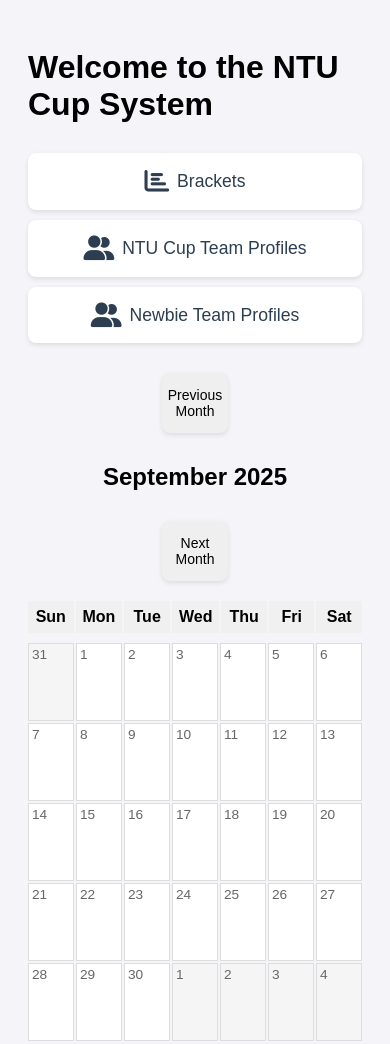
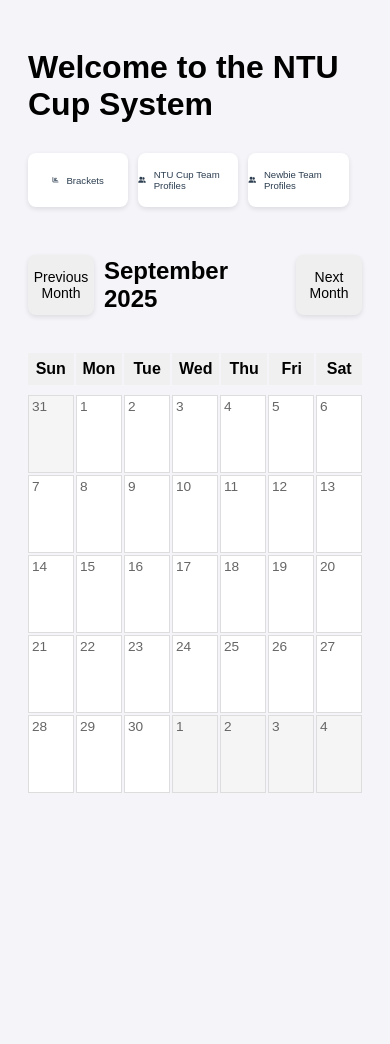
Before and after one commit to Andrew-is-alive/ntucup, a plain HTML site: page index.html in a window 390 px wide. After the commit the page ends 844 px from the top, so only its background shows below. Drawn offline with Linux system fonts and the light colour scheme.

Commit message:
phone version

```diff
--- a/index.html
+++ b/index.html
@@ -44,17 +44,17 @@
 
         @media (max-width: 600px) {
             .navigation {
-            flex-direction: column;
+            flex-direction: row;
             gap: 10px;
             }
             .nav-link {
-            width: 100%;
+            width: 30%;
             justify-content: center;
             padding: 16px 0;
-            font-size: 1.1em;
+            font-size: 0.6em;
             }
             .nav-link i {
-            font-size: 1.4em;
+            font-size: 0.5em;
             }
         }
 
@@ -333,7 +333,7 @@
         /* Phone/Small screen styles */
         @media (max-width: 600px) {
             .calendar-header {
-            flex-direction: column;
+            flex-direction: row;
             gap: 10px;
             }
             .calendar-grid,
@@ -543,7 +543,11 @@
         function createMatchDiv(match, dayDiv, matchesContainer, dateStr){
             const matchDiv = document.createElement('div');
             matchDiv.className = 'calendar-match';
-            matchDiv.textContent = `${match.group}: ${match.teamAID} vs ${match.teamBID} - ${match.official || 'No Official'}`;
+            if (window.innerWidth <= 600) {
+                matchDiv.textContent = `${match.teamAID} vs ${match.teamBID}`;
+            } else {
+                matchDiv.textContent = `${match.group}: ${match.teamAID} vs ${match.teamBID} - ${match.official || 'No Official'}`;
+            }
             matchDiv.style.background = match.status ? '#63d67e' : (match.set1[0] !== 0 && match.set1[1] !== 0) ? '#CCCCFF': '';
             if (match.locked === undefined) {
                 match.locked = false; // Initialize if undefined
```
